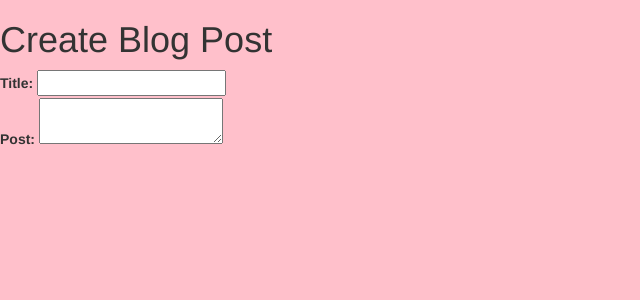
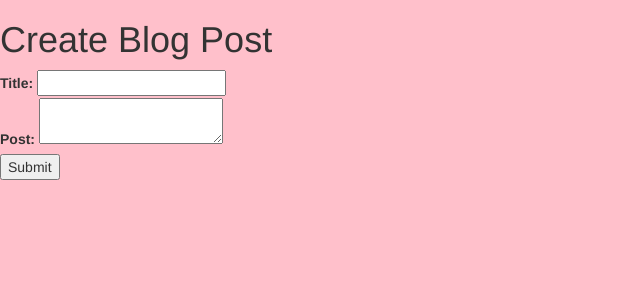
Before and after one commit to EleanorStrotz/strotze.blog, a PHP site: page /post.php in a window 1280 px wide. Shown: the top 300 px of the page, without its empty margins (0-640 px from the left). Run offline with PHP 8.4, Linux system fonts and the light colour scheme.

Commit message:
submit button implimented

```diff
--- a/view/form.php
+++ b/view/form.php
@@ -1,13 +1,18 @@
 <h1>Create Blog Post</h1>
 
 <form>
+<!-- div puts in the title and the label for the title -->
 	<div>
 		<label for="title">Title: </label>
 		<input type="text" name="title" />
 	</div>
-
+<!-- div is a label for post -->
 	<div>
 		<label for="post">Post: </label>
 		<textarea name="post"></textarea>
 	</div>
+	<!-- div is to create the submit button -->
+	<div>
+		<button type="submit">Submit</button>
+	</div>
 </form>
```
